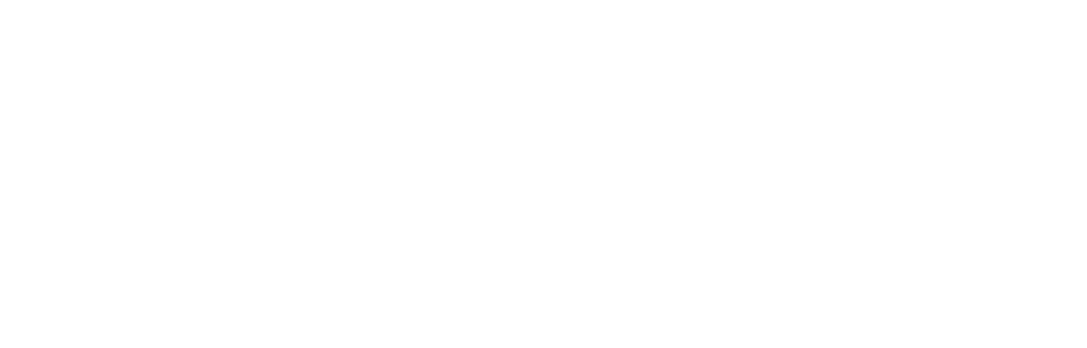
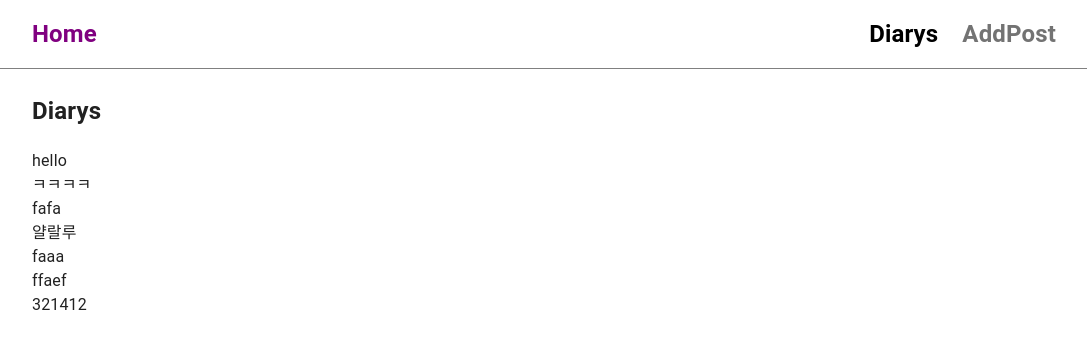
Before and after one commit to M-Sik/react-blog, a React (Create React App) app: page /diarys in a window 1280 px wide. Before the commit this address had no page. Shown: the top 348 px of the page, without its empty margins (96-1183 px from the left). Built offline with nearby package versions, Linux system fonts and the light colour scheme; data requests are answered from the project's data file.

Commit message:
rename: 파일 이름 수정, blog => diary

```diff
--- a/src/components/navigations/Navigation.tsx
+++ b/src/components/navigations/Navigation.tsx
@@ -14,12 +14,12 @@
           </Link>
         </div>
         <div>
-          <NavLink className={({ isActive }) => (isActive ? cx('active-color') : '')} to="/blogs">
-            Blogs
+          <NavLink className={({ isActive }) => (isActive ? cx('active-color') : '')} to="/diarys">
+            Diarys
           </NavLink>
           <NavLink
             className={({ isActive }) => (isActive ? cx('active-color') : '')}
-            to="/add-post"
+            to="/add-diary"
           >
             AddPost
           </NavLink>
--- a/src/pages/AddPost.tsx
+++ b/src/pages/AddDiary.tsx
@@ -21,7 +21,7 @@
   const navigate = useNavigate();
   // 커스텀 훅
   useDidMountEffect(() => {
-    if (!dialog) navigate('/blogs');
+    if (!dialog) navigate('/diarys');
   }, [dialog]);
 
   const inputOnChange = (e: any) => {
--- a/src/pages/Blogs.tsx
+++ b/src/pages/Diarys.tsx
@@ -2,7 +2,7 @@
 import axios, { AxiosResponse } from 'axios';
 import React, { useEffect, useState } from 'react';
 
-function Blogs() {
+function Diarys() {
   const [posts, setPosts] = useState([] as BlogList[]);
 
   const getPosts = () => {
@@ -18,7 +18,7 @@
 
   return (
     <div className="main-layouts">
-      <h2>Blogs</h2>
+      <h2>Diarys</h2>
       {posts.map((post) => {
         return <div key={post.id}>{post.title}</div>;
       })}
@@ -26,4 +26,4 @@
   );
 }
 
-export default Blogs;
+export default Diarys;
```
Also changed, not shown: src/router/Router.tsx (+6 -6 lines).
